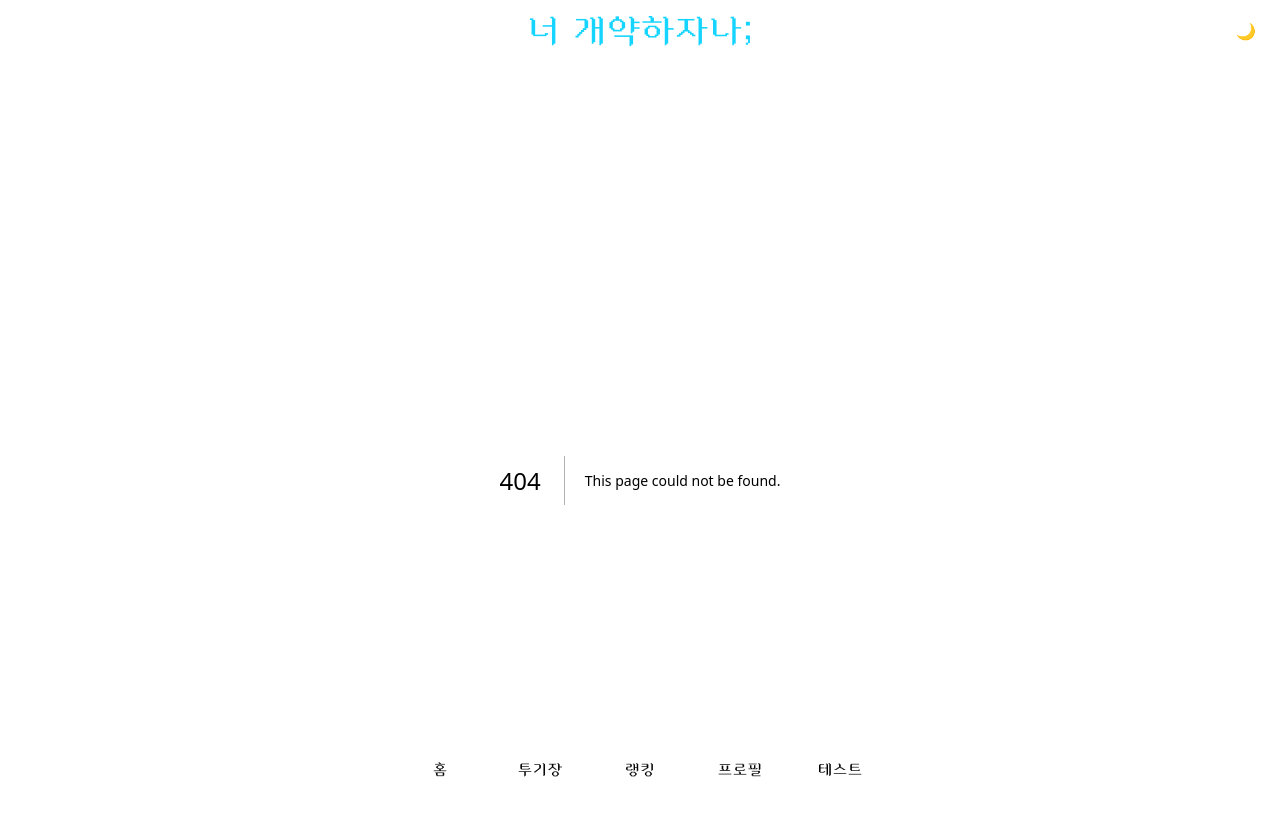
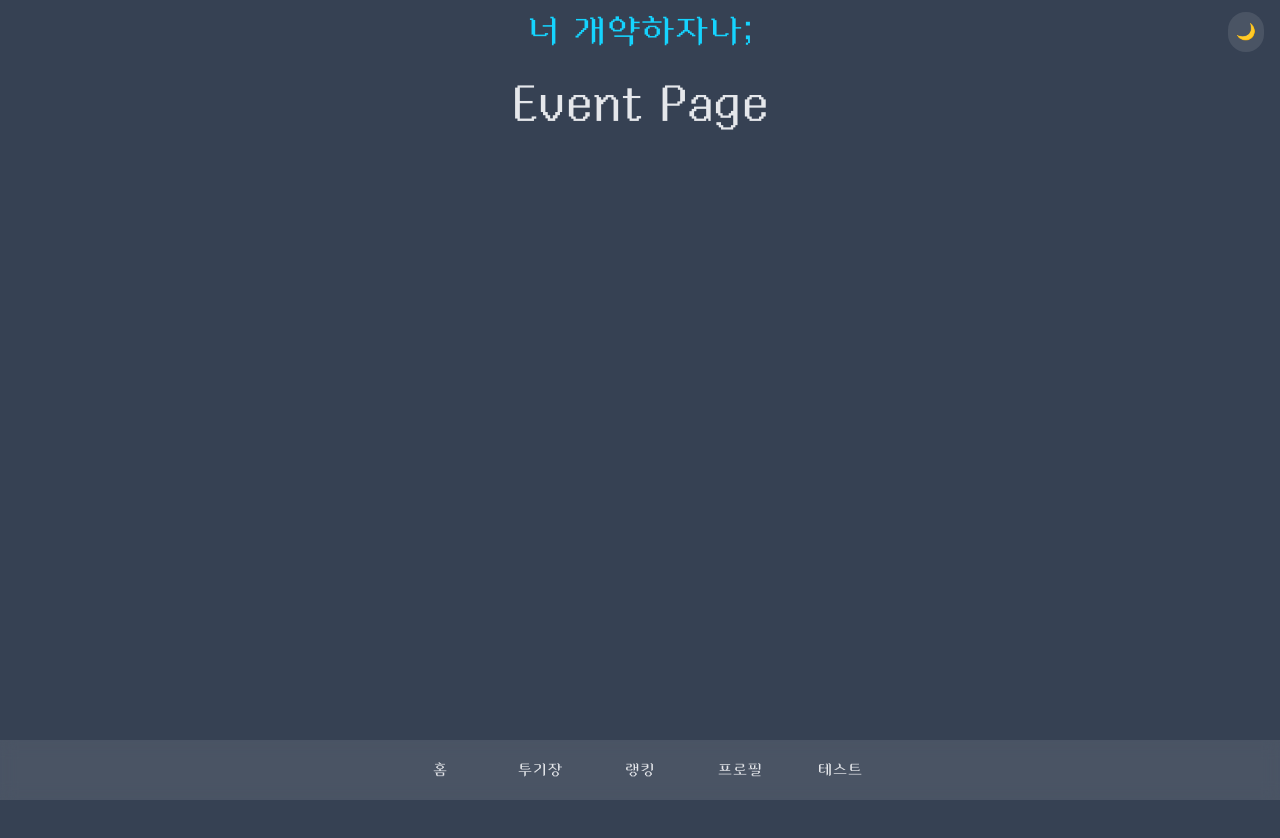
Before and after one commit to s00ngle/nobase-battle, a Next.js app in the folder frontend/nobasebattle/: page /event in a window 1280 px wide. Before the commit this address had no page. Shown: the top 838 px of the page. After the commit the page ends 800 px from the top, so only its background shows below. Built offline with nearby package versions, Linux system fonts and the light colour scheme; a web font is replaced by a local one.

Commit message:
feat: 페이지 기본 생성

```diff
--- /dev/null
+++ b/frontend/nobasebattle/app/event/page.tsx
@@ -0,0 +1,5 @@
+const EventPage = () => {
+  return <div className="text-5xl">Event Page</div>
+}
+
+export default EventPage
--- /dev/null
+++ b/frontend/nobasebattle/app/profile/page.tsx
@@ -0,0 +1,5 @@
+const ProfilePage = () => {
+  return <div className="text-5xl">Profile Page</div>
+}
+
+export default ProfilePage
--- /dev/null
+++ b/frontend/nobasebattle/app/rank/page.tsx
@@ -0,0 +1,5 @@
+const RankPage = () => {
+  return <div className="text-5xl">Rank Page</div>
+}
+
+export default RankPage
```
